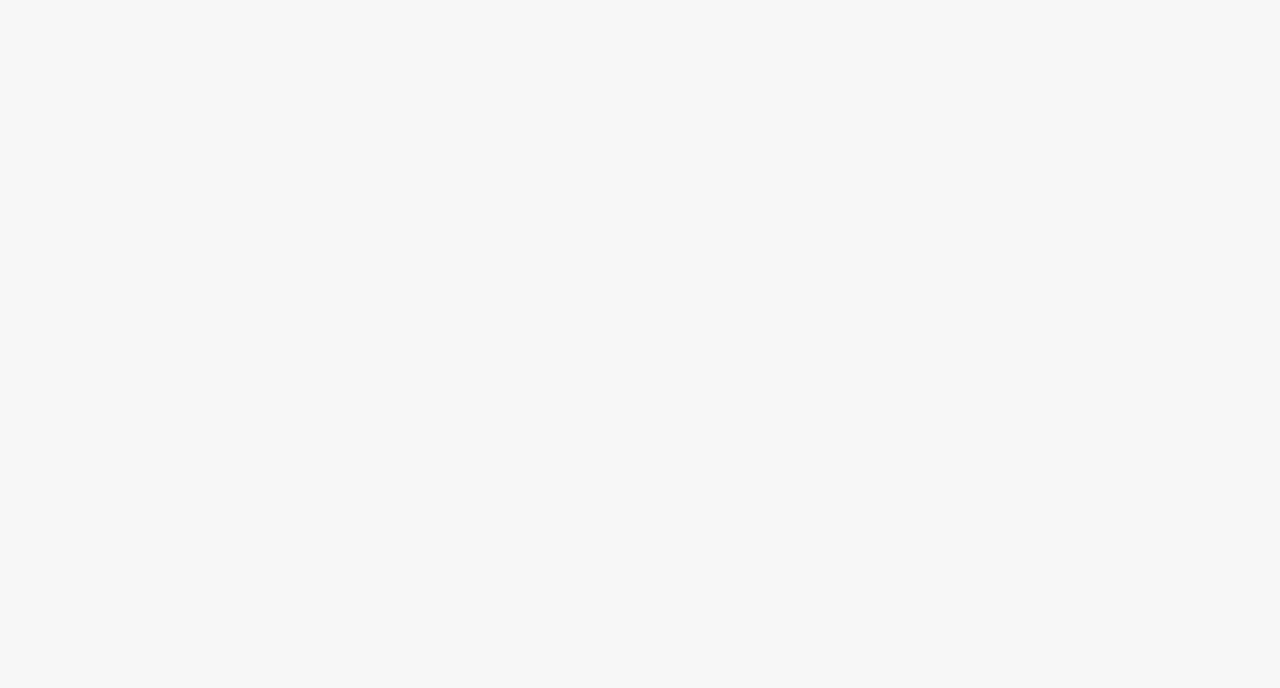
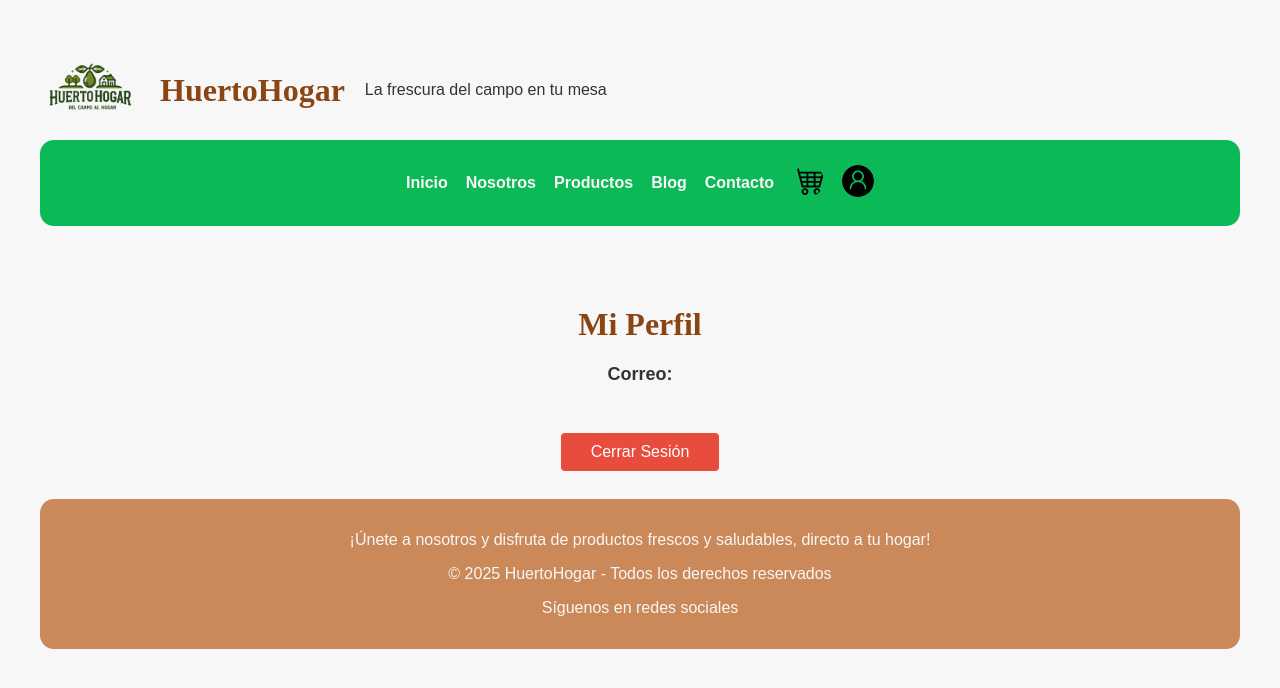
Before and after one commit to Kito189/HuertoHogarReact, a React (Vite) app: page /perfil in a window 1280 px wide. Before the commit this address had no page. Shown: the top 688 px of the page. Built offline with nearby package versions, Linux system fonts and the light colour scheme; sample sign-in values are in the browser's storage.

Commit message:
se creo una pantalla peerfil

```diff
--- a/src/api/authService.js
+++ b/src/api/authService.js
@@ -1,17 +1,20 @@
 import api from "./client";
 
-export const registrar = (nombre, correo, password) => {
-  return api.post("/auth/registro", {
-    nombre: nombre,
-    email: correo,
-    password: password
+
+export async function registrar(nombre, correo, password) {
+  const resp = await api.post("/auth/registro", {
+    nombre,
+    email: correo,   // el backend usa "email"
+    password,
   });
-};
+  return resp.data;
+}
 
-// LOGIN
-export const login = (correo, password) => {
-  return api.post("/auth/login", {
-    email: correo,
-    password: password
+
+export async function login(correo, password) {
+  const resp = await api.post("/auth/login", {
+    email: correo,   // el backend usa "email"
+    password,
   });
-};
+  return resp.data;
+}
--- a/src/components/navbar/navbar.jsx
+++ b/src/components/navbar/navbar.jsx
@@ -22,7 +22,7 @@ const Navbar = () => {
                 <Link to="/login">
                     <img src="/fotos/carrito.png" alt="carrito" />
                 </Link>
-                <Link to="/login">
+                <Link to="/perfil">
                     <img src="/fotos/inicio.png" alt="inicio sesion" />
                 </Link>
             </ul>
--- /dev/null
+++ b/src/hooks/useAuth.js
@@ -0,0 +1,21 @@
+const TOKEN_KEY = "token";
+const USER_EMAIL_KEY = "userEmail";
+
+export function loginUser(token, email) {
+  localStorage.setItem(TOKEN_KEY, token);
+  localStorage.setItem(USER_EMAIL_KEY, email);
+}
+
+
+export function logout() {
+  localStorage.removeItem(TOKEN_KEY);
+  localStorage.removeItem(USER_EMAIL_KEY);
+}
+
+export function isLoggedIn() {
+  return !!localStorage.getItem(TOKEN_KEY);
+}
+
+export function getUserEmail() {
+  return localStorage.getItem(USER_EMAIL_KEY);
+}
--- a/src/pages/InicioSesion/InicioSesion.jsx
+++ b/src/pages/InicioSesion/InicioSesion.jsx
@@ -1,52 +1,55 @@
-// src/pages/InicioSesion/InicioSesion.jsx
-import React, { useState } from 'react';
-import { useNavigate, Link } from 'react-router-dom';
-import Navbar from '../../components/navbar/navbar';
-import Footer from '../../components/footer/footer';
-import '../../App.css';
-import { login } from '../../api/authService';
+import React, { useState } from "react";
+import { Link } from "react-router-dom";
+import Navbar from "../../components/navbar/navbar";
+import Footer from "../../components/footer/footer";
+import "../../App.css";
+import { login } from "../../api/authService";
+import { loginUser } from "../../hooks/useAuth";
 
 const InicioSesion = () => {
-
-  const [datos, setDatos] = useState({
-    correo: '',
-    contrasena: ''
-  });
-
-  const [error, setError] = useState('');
+  const [datos, setDatos] = useState({ correo: "", contrasena: "" });
+  const [error, setError] = useState("");
 
   const handleChange = (e) => {
     setDatos({
       ...datos,
-      [e.target.id]: e.target.value
+      [e.target.id]: e.target.value,
     });
   };
 
   const handleSubmit = async (e) => {
     e.preventDefault();
-    setError('');
+    setError("");
 
     const correoLimpio = datos.correo.trim();
     const passLimpio = datos.contrasena.trim();
 
     if (!correoLimpio || !passLimpio) {
-      setError('Debes ingresar correo y contraseña');
+      setError("Debes ingresar correo y contraseña");
       return;
     }
 
     try {
-      const response = await login(correoLimpio, passLimpio);
+      const data = await login(correoLimpio, passLimpio);
 
-      // 🔥 Backend devuelve { token: "" }
-      const token = response.data.token;
-      localStorage.setItem("token", token);
+      if (!data || !data.token) {
+        console.error("Respuesta sin token:", data);
+        setError("No se pudo iniciar sesión. Intenta más tarde.");
+        return;
+      }
 
-      alert('Bienvenido 👋');
-      window.location.href = "/";
+      // guarda token + correo
+      loginUser(data.token, correoLimpio);
 
+      alert("Bienvenido 👋");
+      window.location.href = "/producto"; // o "/" si prefieres ir al home
     } catch (err) {
-      console.error(err);
-      setError('Correo o contraseña incorrectos');
+      console.error(
+        "ERROR LOGIN:",
+        err.response?.status,
+        err.response?.data || err.message
+      );
+      setError("Correo o contraseña incorrectos");
     }
   };
 
@@ -54,7 +57,7 @@ const InicioSesion = () => {
     <>
       <Navbar />
 
-      <h2 style={{ textAlign: 'center', color: '#8B4513' }}>
+      <h2 style={{ textAlign: "center", color: "#8B4513" }}>
         Bienvenido de nuevo..
       </h2>
 
@@ -87,7 +90,7 @@ const InicioSesion = () => {
           </div>
 
           {error && (
-            <p style={{ color: 'red', marginTop: '8px' }}>
+            <p style={{ color: "red", marginTop: "8px" }}>
               {error}
             </p>
           )}
@@ -105,9 +108,18 @@ const InicioSesion = () => {
           </div>
 
           <div className="logo">
-            <img src="https://i0.wp.com/abcmoving.biz/wp-content/uploads/2017/02/google-logo.jpg?fit=1024%2C512&ssl=1" alt="google" />
-            <img src="https://freepnglogo.com/images/all_img/facebook-logo.png" alt="facebook" />
-            <img src="https://tse3.mm.bing.net/th/id/OIP.e62uIti__6ai-bXs6quo-wHaE9?r=0&cb=thfvnext&rs=1&pid=ImgDetMain&o=7&rm=3" alt="twitter" />
+            <img
+              src="https://i0.wp.com/abcmoving.biz/wp-content/uploads/2017/02/google-logo.jpg?fit=1024%2C512&ssl=1"
+              alt="google"
+            />
+            <img
+              src="https://freepnglogo.com/images/all_img/facebook-logo.png"
+              alt="facebook"
+            />
+            <img
+              src="https://tse3.mm.bing.net/th/id/OIP.e62uIti__6ai-bXs6quo-wHaE9?r=0&cb=thfvnext&rs=1&pid=ImgDetMain&o=7&rm=3"
+              alt="twitter"
+            />
           </div>
         </div>
       </form>
--- a/src/pages/Registro/registro.jsx
+++ b/src/pages/Registro/registro.jsx
@@ -45,14 +45,11 @@ const Registro = () => {
     }
 
     try {
-      // 🔥 Llamamos al backend de verdad
-      await registrar(form.nombre, form.correo, form.password);
+    await registrar(form.nombre, form.correo, form.password);
 
-      alert(`Bienvenido/a ${form.nombre}, tu registro fue exitoso.`);
-      window.location.href = "/login";
-
-      setForm({ nombre: '', correo: '', telefono: '', password: '', confirmar: '' });
-
+    alert(`Bienvenido/a ${form.nombre}, tu registro fue exitoso.`);
+    // redirigir a login:
+    window.location.href = "/login";
     } catch (err) {
       console.error(err);
       alert("Error al registrarte. Revisa el correo o intenta más tarde.");
--- /dev/null
+++ b/src/pages/perfil/perfil.jsx
@@ -0,0 +1,57 @@
+import React from "react";
+import Navbar from "../../components/navbar/navbar";
+import Footer from "../../components/footer/footer";
+import "../../App.css";
+import { logout, getUserEmail, isLoggedIn } from "../../hooks/useAuth";
+
+const Perfil = () => {
+  const correo = getUserEmail();
+
+  const handleLogout = () => {
+    // borrar token + correo
+    logout();
+
+    alert("Sesión cerrada");
+
+    window.location.href = "/login"; // o "/" si prefieres
+  };
+
+  if (!isLoggedIn()) {
+    window.location.href = "/login";
+    return null;
+  }
+
+  return (
+    <>
+      <Navbar />
+
+      <div style={{ textAlign: "center", marginTop: "80px" }}>
+        <h1 style={{ color: "#8B4513" }}>Mi Perfil</h1>
+
+        <p style={{ fontSize: "18px", marginTop: "20px" }}>
+          <strong>Correo:</strong> {correo}
+        </p>
+
+        <button
+          onClick={handleLogout}
+          style={{
+            marginTop: "30px",
+            padding: "10px 30px",
+            backgroundColor: "#e74c3c",
+            color: "#fff",
+            border: "none",
+            borderRadius: "4px",
+            cursor: "pointer",
+            fontSize: "16px",
+          }}
+        >
+          Cerrar Sesión
+        </button>
+      </div>
+
+      <Footer />
+    </>
+  );
+};
+
+export default Perfil;
--- a/src/routes.jsx
+++ b/src/routes.jsx
@@ -4,6 +4,7 @@ import Home from './pages/home/home';
 import InicioSesion from './pages/InicioSesion/InicioSesion';
 import Registro from './pages/Registro/registro';
 import Producto from './pages/producto/producto';
+import Perfil from './pages/perfil/perfil';
 
 const AppRoutes = () => {
   return (
@@ -13,6 +14,7 @@ const AppRoutes = () => {
         <Route path="/login" element={<InicioSesion />} />
         <Route path="/registro" element={<Registro />} />
         <Route path="/producto" element={<Producto />} />
+        <Route path="/perfil" element={<Perfil />} />
 
         {/* Rutas extra por si acaso quedaron links viejos */}
         <Route path="/inicioSesion.html" element={<InicioSesion />} />
```
